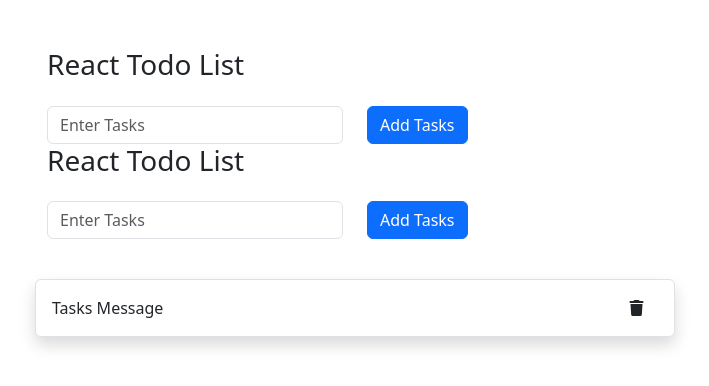
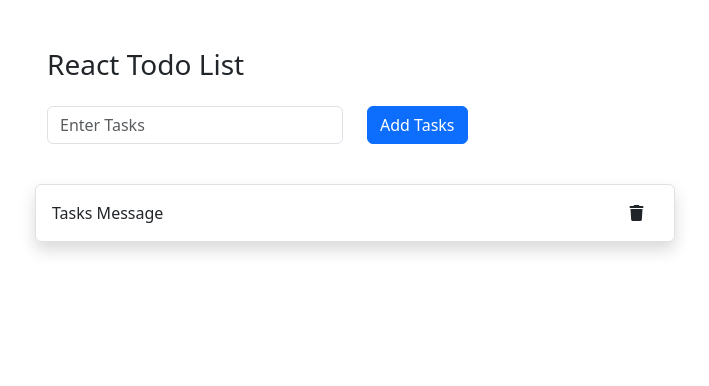
Before and after one commit to Thurain21/todo_list_project, a React (Create React App) app: page / in a window 1280 px wide. Shown: the top 386 px of the page, without its empty margins (285-994 px from the left). Built offline with nearby package versions, Linux system fonts and the light colour scheme.

Commit message:
add jason server and axios

```diff
--- a/src/components/List.jsx
+++ b/src/components/List.jsx
@@ -1,10 +1,8 @@
 import React from "react";
-import Form from "./Form";
 
 const List = () => {
   return (
     <div>
-      <Form />
       <div className="w-50 mx-auto">
         <ol className="list-group mt-3">
           <li className="list-group-item mt-4 shadow p-3 mb-5 bg-body rounded">
```
